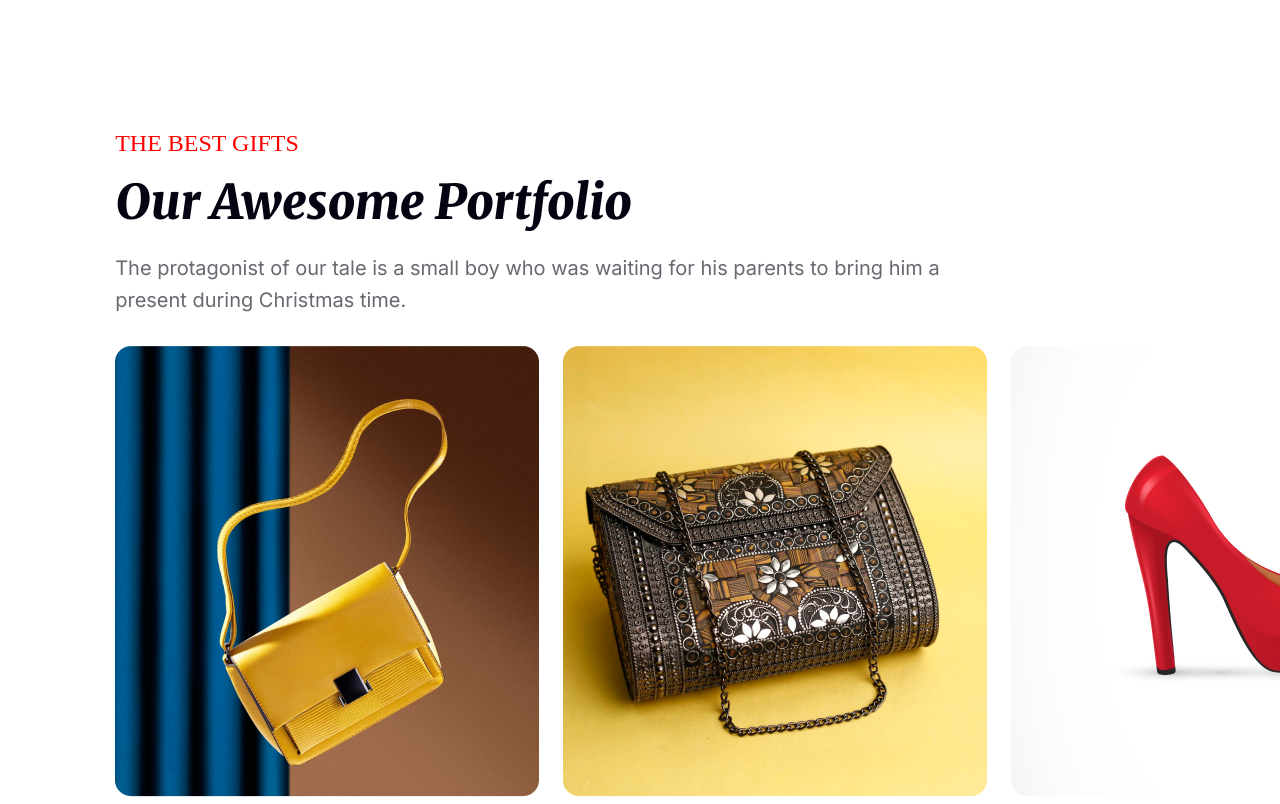
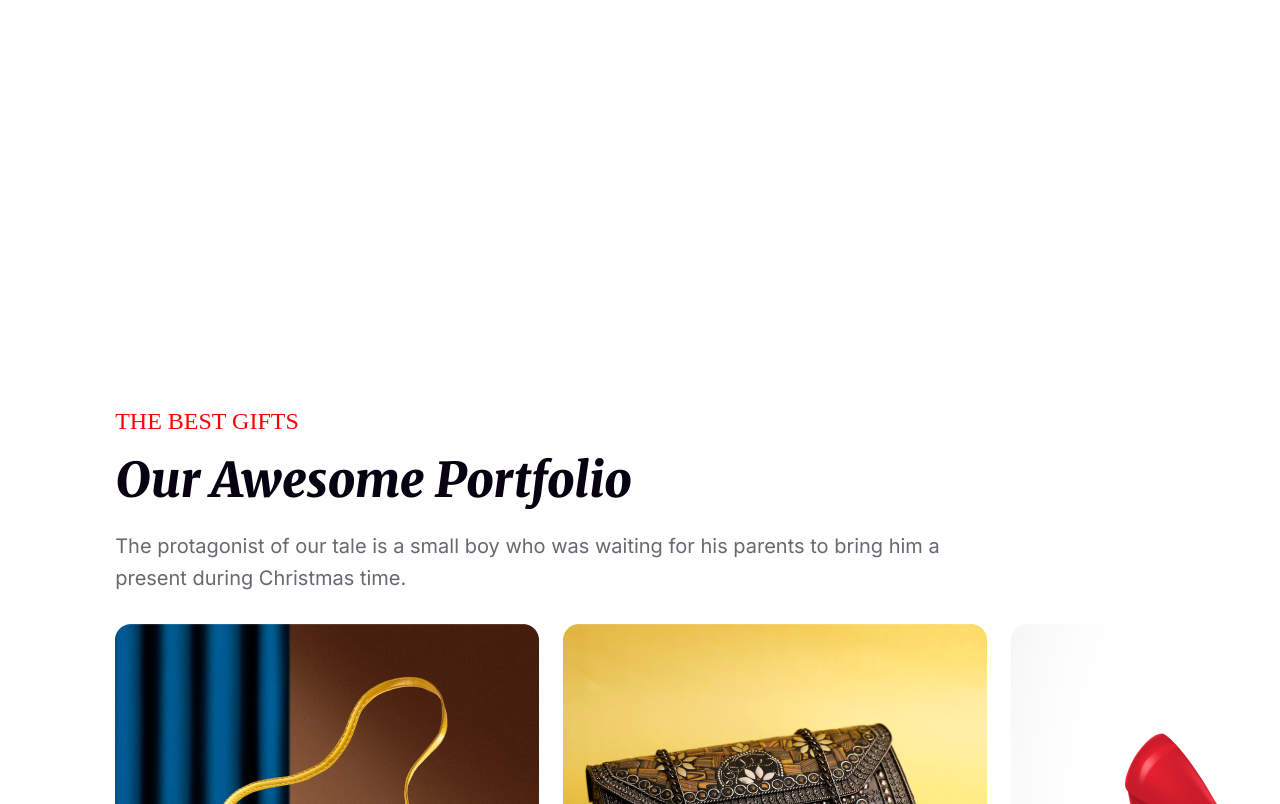
Before and after one commit to shihabosm/my-first-assaiment, a plain HTML site: page index.html in a window 1280 px wide. Shown: the part 4863-5667 px from the top of the page. Drawn offline with Linux system fonts and the light colour scheme.

Commit message:
complet assiment

```diff
--- a/style.css
+++ b/style.css
@@ -329,7 +329,7 @@ line-height: 32px; /* 160% */
 .grid-container{
     max-width: 1320px;
     width: 82%;
-    margin: -278px auto;
+    margin: 0px auto;
 }
 
 img.off {
```
